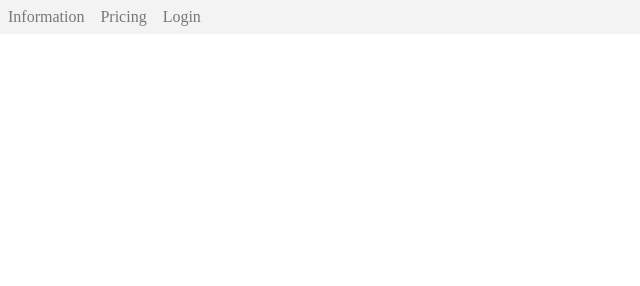
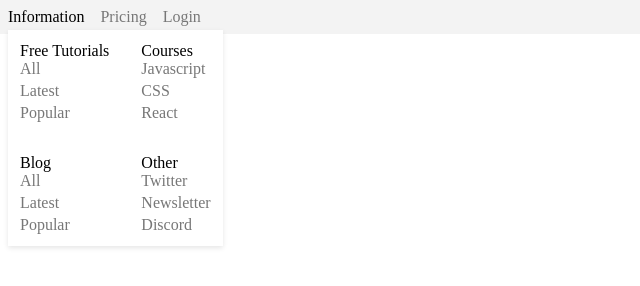
Before and after one commit to PocketCorporation/CustomNavbar, a plain HTML site: page index.html in a window 1280 px wide. Both pictures are taken after a click on the button "Information". Shown: the whole page, without its empty margins (0-640 px from the left). Drawn offline with Linux system fonts and the light colour scheme.

Commit message:
added missing data attribute

```diff
--- a/index.html
+++ b/index.html
@@ -10,14 +10,56 @@
 </head>
 <body>
     <div class="header">
-        <div class="dropdown">
+        <div class="dropdown" data-dropdown>
             <button class="link" data-dropdown-button>Information</button>
-            <div class="dropdown-menu">
-                Dropdown Content
+            <div class="dropdown-menu information-grid">
+                <div>
+                    <div class="dropdown-heading">Free Tutorials</div>
+                    <div class="dropdown-links">
+                        <a href="#" class="link">All</a>
+                        <a href="#" class="link">Latest</a>
+                        <a href="#" class="link">Popular</a>
+                    </div>
+                </div>
+                <div>
+                    <div class="dropdown-heading">Courses</div>
+                    <div class="dropdown-links">
+                        <a href="#" class="link">Javascript</a>
+                        <a href="#" class="link">CSS</a>
+                        <a href="#" class="link">React</a>
+                    </div>
+                </div>
+                <div>
+                    <div class="dropdown-heading">Blog</div>
+                    <div class="dropdown-links">
+                        <a href="#" class="link">All</a>
+                        <a href="#" class="link">Latest</a>
+                        <a href="#" class="link">Popular</a>
+                    </div>
+                </div>
+                <div>
+                    <div class="dropdown-heading">Other</div>
+                    <div class="dropdown-links">
+                        <a href="#" class="link">Twitter</a>
+                        <a href="#" class="link">Newsletter</a>
+                        <a href="#" class="link">Discord</a>
+                    </div>
+                </div>
             </div>
         </div>
         <a href="#" class="link" data-dropdown-button>Pricing</a>
-        <button class="link" data-dropdown-button>Login</button>
+        <div class="dropdown" data-dropdown>
+            <button class="link" data-dropdown-button>Login</button>
+            <div class="dropdown-menu">
+                <form action="" class="login">
+                    <label for="email">Email</label>
+                    <input type="email" name="email" id="email">
+                    <label for="Password">Password</label>
+                    <input type="Password" name="Password" id="Password">
+                    <button type="submit">Login</button>
+                </form>
+            </div>
+        </div>
     </div>
 </body>
 </html>
--- a/styles.css
+++ b/styles.css
@@ -21,7 +21,7 @@ body {
     padding: 0;
 }
 
-.dropdown:active > .link,
+.dropdown.active > .link,
 .link:hover {
     color: black
 }
@@ -38,11 +38,25 @@ body {
     padding: .75rem;
     box-shadow: 0 2px 5px 0 rgba(0, 0, 0, .1);
     opacity: 0;
+    pointer-events: none;
     transform: translateY(-10px);
     transition: opacity 150ms ease-in-out, transform 150ms ease-in-out;
 }
 
-.dropdown:active > .link + .dropdown-menu {
+.dropdown.active > .link + .dropdown-menu {
     opacity: 1;
     transform: translateY(0);
+    pointer-events: auto;
 }
+
+.information-grid {
+    display: grid;
+    grid-template-columns: repeat(2, max-content);
+    gap: 2rem
+}
+
+.dropdown-links {
+    display: flex;
+    flex-direction: column;
+    gap: .25rem
+}
```
